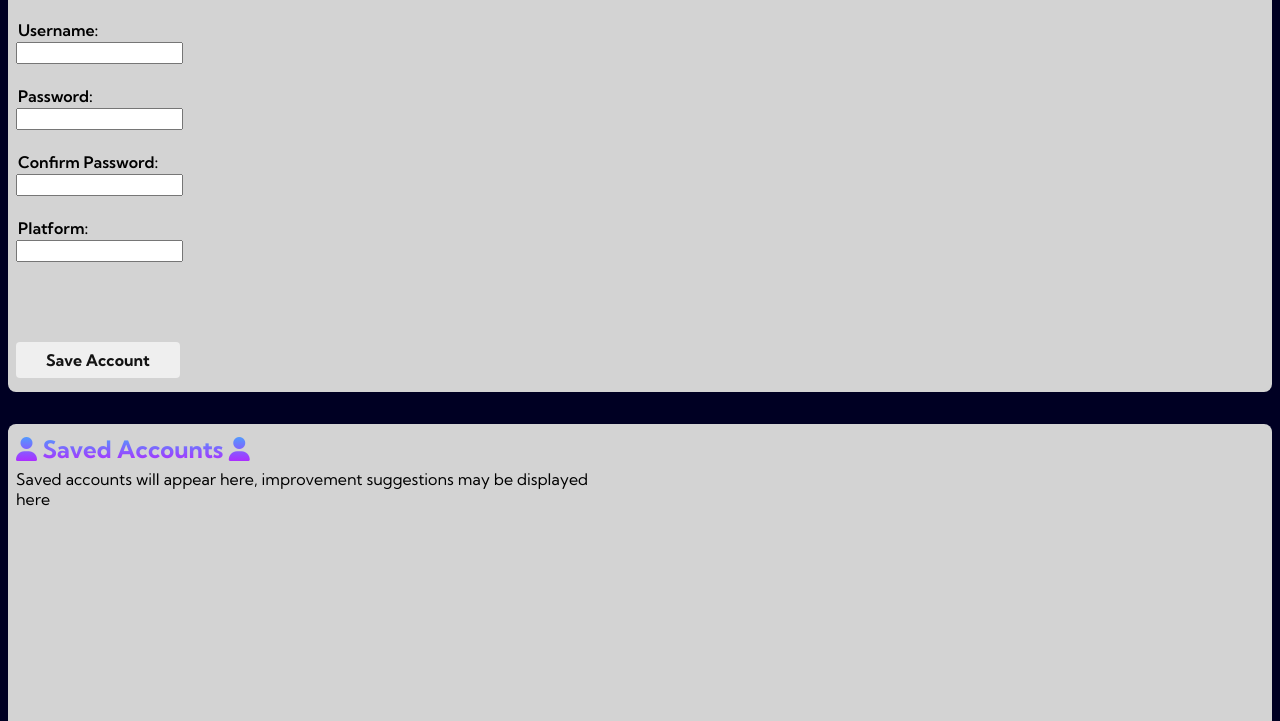
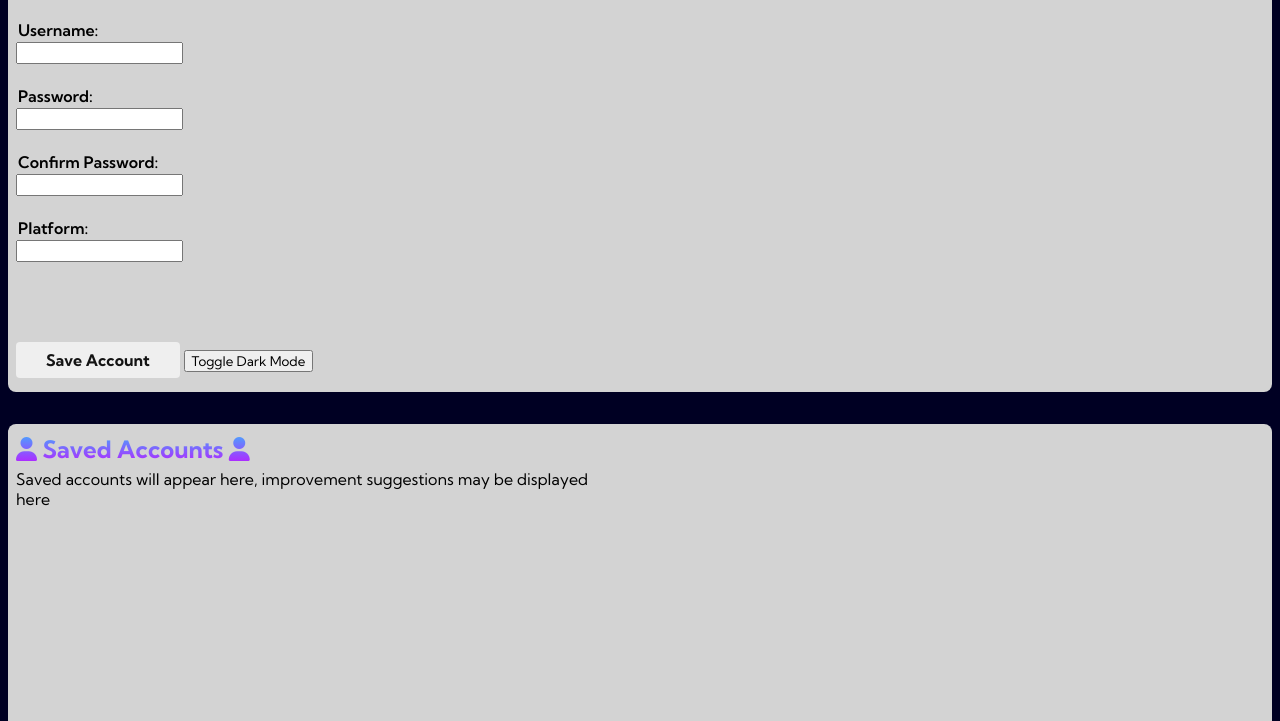
Before and after one commit to Chris-Bratosin/COMP1004-SPA, a plain HTML site: page index.html in a window 1280 px wide. Shown: the part 79-800 px from the top of the page. Drawn offline with Linux system fonts and the light colour scheme.

Commit message:
adding button for toggling dark mode. also moved editors out of the file

```diff
--- a/index/app.js
+++ b/app.js
@@ -28,6 +28,8 @@ function saveAccount()
     }
 }
 
+
+
 // TODO: PASSWORD STRENGTH CHECKING
 // TODO: ACCOUNT DELETION BUTTON
 // TODO: FILE SAVING AND FILE OPENING USING JSON
--- a/index/index.html
+++ b/index.html
@@ -38,6 +38,8 @@
             <input type="text" id="platform" name="platform" required>
             </div>
             <button class="main__button" onclick="saveAccount()">Save Account</button>
+            <button class = "dark__mode" onclick="darkMode()">Toggle Dark Mode</button>
+
         </div>
     </div>
 
@@ -71,6 +73,8 @@
         </div>
     </div>
 
+
+
     <script src="app.js"></script>
 </body>
 </html>
--- a/index/style.css
+++ b/style.css
@@ -86,6 +86,8 @@ body
 }
 
 
+
+
 /*SAVED ACCOUNTS CSS SECTION*/
 
 .accounts
```
Also changed, not shown: README.md (added), index/README.md (deleted).
